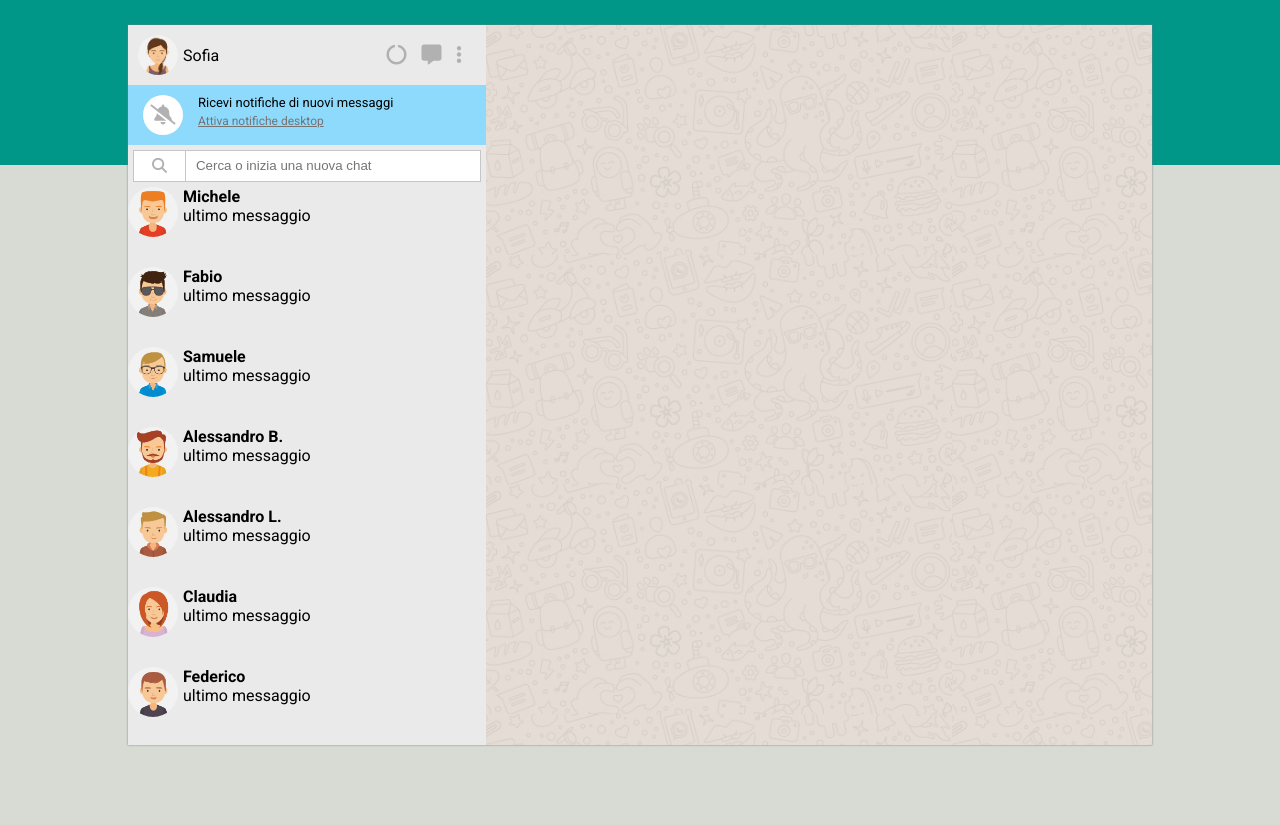
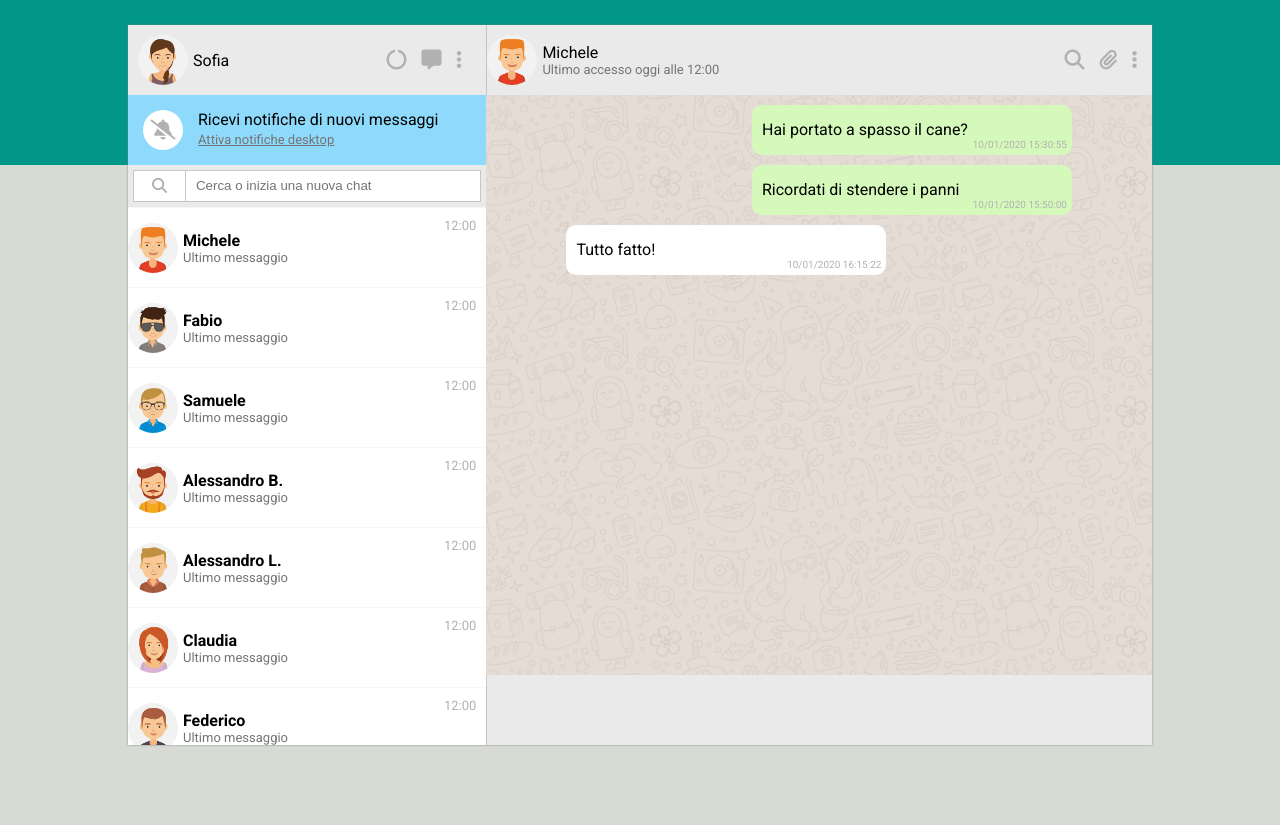
Before and after one commit to Pietromuresu/vue-boolzapp, a plain HTML site: page MILESTONE-1/index.html in a window 1280 px wide. Drawn offline with nearby package versions, Linux system fonts and the light colour scheme.

Commit message:
Milestone 1 Ended

```diff
--- a/MILESTONE-1/assets/css/style.css
+++ b/MILESTONE-1/assets/css/style.css
@@ -1,5 +1,7 @@
 @import url('https://fonts.googleapis.com/css2?family=Roboto:ital,wght@0,100;0,300;0,400;0,500;0,700;1,700&display=swap');
 
+
+/* general */
 * {
   margin: 0;
   padding: 0;
@@ -14,17 +16,6 @@
   background-image: linear-gradient( 180deg, #009688 20%, #D7DBD4 20%);
 }
 
-.debug {
-  background: #32292978;
-  border: 0.5px solid white;
-}
-
-.card {
-  display: flex;
-  padding: 10px;
-  align-items: center;
-}
-
 img {
   height: 50px;
   border-radius: 50%;
@@ -37,27 +28,46 @@
   color: #B1B1B1;
 }
 
+.card {
+  display: flex;
+  padding: 10px;
+  align-items: center;
+}
+
+
+/* utilities */
+
+.debug {
+  background: #32292978;
+  border: 0.5px solid white;
+}
+
+.subText{
+  font-size: 13px;
+  color: #757474;
+}
+
+.displayNone{
+  display: none;
+}
+
+
+/* Main container */
 .mainContainer {
   display: flex;
-  margin:25px auto;
+  margin: 25px auto;
   width: 80%;
   height: 90vh;
   box-shadow: 0 0 2px grey;
 
 }
 
+/* recent chats */
 .contactsContainer {
   width: 35%;
   height: 100%;
   background-color: #EAEAEA;
   overflow: hidden;
-}
-
-.chatContainer {
-  height: 100%;
-  width: 65%;
-  background-image: url(../img/mine.jpg);
-  background-size:70%;
 }
 
 .mineCard {
@@ -66,7 +76,7 @@
 }
 
 .mineCard img{
-  height: 40px;
+  height: 50px;
 }
 
 .nameImgContainer{
@@ -74,19 +84,11 @@
   align-items: center;
 }
 
+/* activate notification alert */
 .alertNotification{
   display: flex;
   background: #8EDAFC;
-  padding: 10px 0;
-}
-
-.alertNotification p{
-  font-size: 13px;
-}
-
-.alertNotification a {
-  font-size: 12px;
-  color: #757474;
+  padding: 15px 0;
 }
 
 .bellFont {
@@ -104,6 +106,8 @@
   margin-right: 0;
 }
 
+
+/* searchbar */
 .searchBar{
   display: flex;
   margin: 5px;
@@ -128,16 +132,107 @@
 }
 
 .recentChats{
-  height: calc(100% - 150px);
+  height: calc(100% - 170px);
   overflow: auto;
+  background-color: #fff;
 
 }
 
 .contact{
+  position: relative;
   display: flex;
+  align-items: center;
+
+  border-top:1px solid #F6F6F6 ;
 }
 
 li.contact{
   list-style: none;
   height: 80px;
+
 }
+
+
+.lastMsgHour{
+  position: absolute;
+  top: 10px;
+  right: 10px;
+  color: #B1B1B1;
+  font-size: 13px;
+}
+
+
+/* Chat side */
+
+.chatContainer {
+  position: relative ;
+  height: 100%;
+  width: 65%;
+  background-image: url(../img/mine.jpg);
+  background-size:70%;
+}
+
+.chat{
+
+  height:calc(100% - 140px);
+  overflow: auto;
+}
+
+/* messages style  */
+.sent,
+.received{
+  position: relative;
+  list-style: none;
+  text-align: start;
+  width:320px;
+  line-height: 30px;
+  padding: 10px;
+  border-radius: 10px;
+}
+
+.sent{
+  margin-left: calc(100% - 400px);
+ background-color: #D5F9BA;
+ margin-top: 10px;
+}
+
+.received{
+ background-color: #ffff;
+ margin-left: 80px;
+ margin-top: 10px;
+}
+
+.chat ul li .lastMsgHour{
+  position: absolute;
+  top: calc(100% - 25px);
+  right: 5px;
+  font-size: 10px;
+}
+
+/* current contact bar */
+
+.currentContact,
+.typingBar {
+position:sticky;
+left: 0;
+background-color: #EAEAEA;
+border-left: 1px solid #c8c5c5;
+height: 70px;
+width: 100%;
+}
+
+.currentContact{
+  top: 0;
+  display: flex;
+  justify-content: space-between;
+  align-items: center;
+}
+
+.currentContactInfo{
+display: flex;
+align-items: center;
+}
+
+.typingBar{
+  bottom: 0;
+}
--- a/MILESTONE-1/assets/scripts/db.js
+++ b/MILESTONE-1/assets/scripts/db.js
@@ -7,6 +7,7 @@
         name: 'Michele',
         avatar: 'assets/img/avatar_1.jpg',
         visible: true,
+        selected: false,
         messages: [
             {
                 date: '10/01/2020 15:30:55',
@@ -29,6 +30,7 @@
         name: 'Fabio',
         avatar: 'assets/img/avatar_2.jpg',
         visible: true,
+        selected: false,
         messages: [
             {
                 date: '20/03/2020 16:30:00',
@@ -51,6 +53,7 @@
         name: 'Samuele',
         avatar: 'assets/img/avatar_3.jpg',
         visible: true,
+        selected: false,
         messages: [
             {
                 date: '28/03/2020 10:10:40',
@@ -73,6 +76,7 @@
         name: 'Alessandro B.',
         avatar: 'assets/img/avatar_4.jpg',
         visible: true,
+        selected: false,
         messages: [
             {
                 date: '10/01/2020 15:30:55',
@@ -90,6 +94,7 @@
         name: 'Alessandro L.',
         avatar: 'assets/img/avatar_5.jpg',
         visible: true,
+        selected: false,
         messages: [
             {
                 date: '10/01/2020 15:30:55',
@@ -107,6 +112,7 @@
         name: 'Claudia',
         avatar: 'assets/img/avatar_6.jpg',
         visible: true,
+        selected: false,
         messages: [
             {
                 date: '10/01/2020 15:30:55',
@@ -129,6 +135,7 @@
         name: 'Federico',
         avatar: 'assets/img/avatar_7.jpg',
         visible: true,
+        selected: false,
         messages: [
             {
                 date: '10/01/2020 15:30:55',
@@ -146,6 +153,7 @@
         name: 'Davide',
         avatar: 'assets/img/avatar_8.jpg',
         visible: true,
+        selected: false,
         messages: [
             {
                 date: '10/01/2020 15:30:55',
@@ -154,7 +162,7 @@
             },
             {
                 date: '10/01/2020 15:50:00',
-                message: 'No, l\'ho già mangiata ieri, ordiniamo sushi!',
+                message:" No, l'ho già mangiata ieri, ordiniamo sushi!",
                 status: 'sent'
             },
             {
@@ -164,5 +172,11 @@
             }
         ],
     }
-]
+],
+counter: 0,
+selectedChat: {
+  name: "",
+  avatar:""
+}
+
   }
--- a/MILESTONE-1/assets/scripts/scripts.js
+++ b/MILESTONE-1/assets/scripts/scripts.js
@@ -5,5 +5,12 @@
 createApp({
   data(){
     return contacts
+
+  },
+  methods: {
+    displaySelectedChat(){
+
+      console.log(this.counter);
+    }
   }
 }).mount("#app")
--- a/MILESTONE-1/index.html
+++ b/MILESTONE-1/index.html
@@ -19,8 +19,10 @@
 
     <div class="mainContainer">
 
+      <!-- Contacts container -->
       <div class="contactsContainer">
 
+        <!-- user avatar -->
           <div class="mineCard card">
             <div class="nameImgContainer">
               <img src="assets/img/avatar_io.jpg" alt="Your photo">
@@ -39,7 +41,7 @@
             </div>
             <div class="alertNotificationText">
               <p>Ricevi notifiche di nuovi messaggi</p>
-              <a href="#">Attiva notifiche desktop</a>
+              <a class="subText" href="#">Attiva notifiche desktop</a>
             </div>
           </div>
 
@@ -47,22 +49,68 @@
             <i class="fa-solid fa-magnifying-glass"></i>
             <input type="text" placeholder="Cerca o inizia una nuova chat">
           </div>
-
+            <!-- Recent chats -->
           <div class="recentChats">
             <ul>
-              <li class="contact" v-for="contact in contacts">
+              <li
+                class="contact"
+                v-for="(contact, index) in contacts"
+                @click=" counter= index, displaySelectedChat()">
+
                 <img :src="contact.avatar" alt="">
+
                 <div class="contactInfo">
+
                   <h4>{{contact.name}}</h4>
-                  <p> ultimo messaggio </p>
+                  <p class="subText"> Ultimo messaggio </p>
+
+                  <div class="subText lastMsgHour">
+                    12:00
+                  </div>
+
                 </div>
               </li>
             </ul>
           </div>
       </div>
-
+<!-- current chat -->
       <div class="chatContainer ">
 
+        <div class="currentContact ">
+            <div class="currentContactInfo">
+              <img :src="contacts[counter].avatar" alt="user image">
+
+              <div  class="currentContactName">
+                <span>{{contacts[counter].name}}</span>
+                <p class="subText">Ultimo accesso oggi alle 12:00</p>
+              </div>
+
+            </div>
+
+            <div class="buttons">
+              <i class="fa-solid fa-magnifying-glass"></i>
+              <i class="fa-solid fa-paperclip"></i>
+              <i class="fa-solid fa-ellipsis-vertical"></i>
+            </div>
+        </div>
+
+        <div v-for="(contact, index) in contacts"
+            :class="{displayNone : index !== counter}" class="chat">
+          <ul>
+            <li
+              v-for="text in contact.messages"
+              :class="text.status">
+              {{text.message}}
+              <div class="lastMsgHour">
+                {{text.date}}
+              </div>
+            </li>
+          </ul>
+        </div>
+
+        <div class="typingBar ">
+
+        </div>
       </div>
 
 
```
